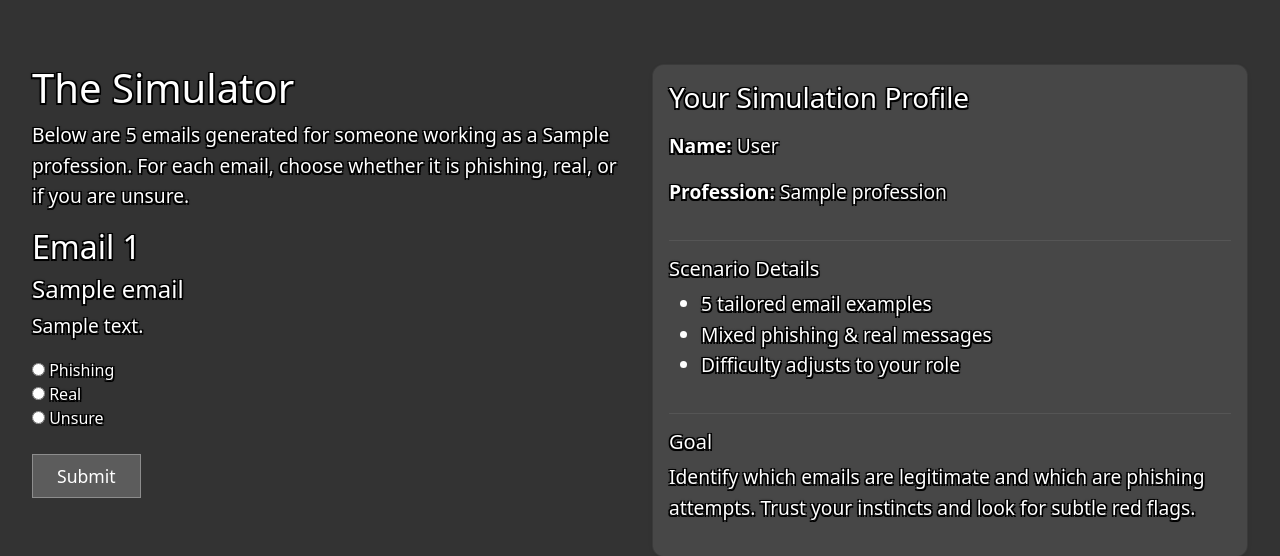
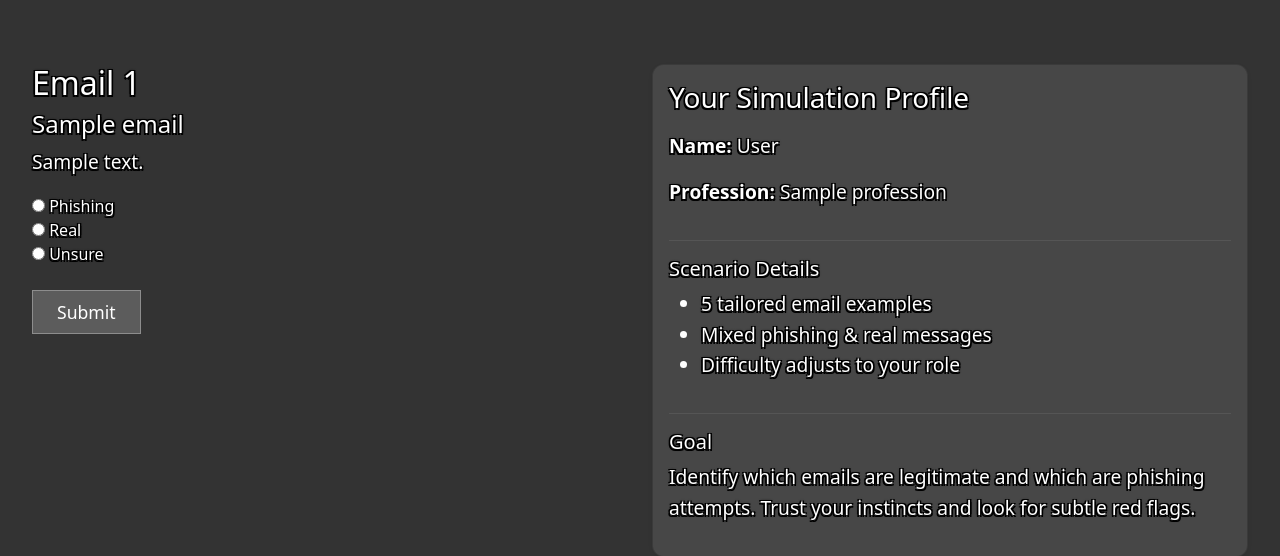
Before and after one commit to AlexisPelaez/AlexisP_ITAI_WEB_PROJECT, a Python web app: template templates/preSim.html in a window 1280 px wide. Shown: the top 556 px of the page. Run offline with Jinja, Linux system fonts and the light colour scheme; the template is opened without the code that fills it: most values are stand-ins (such as "Sample title", 1, 10 or a date in 2020).

Commit message:
format update

```diff
--- a/templates/preSim.html
+++ b/templates/preSim.html
@@ -11,8 +11,6 @@
     <div class="container-fluid page-content outline-thin">
         <div class="row">
             <div class="col-lg-6 col-md-12">
-                <h1>The Simulator</h1>
-                <p>Below are 5 emails generated for someone working as a {{ profession }}. For each email, choose whether it is phishing, real, or if you are unsure.</p>
                 <form method="POST" action="{{ url_for('main.preSim_page') }}">
                     {% if examples %}
                         {% for email in examples %}
```
Also changed, not shown: 1 other file.
